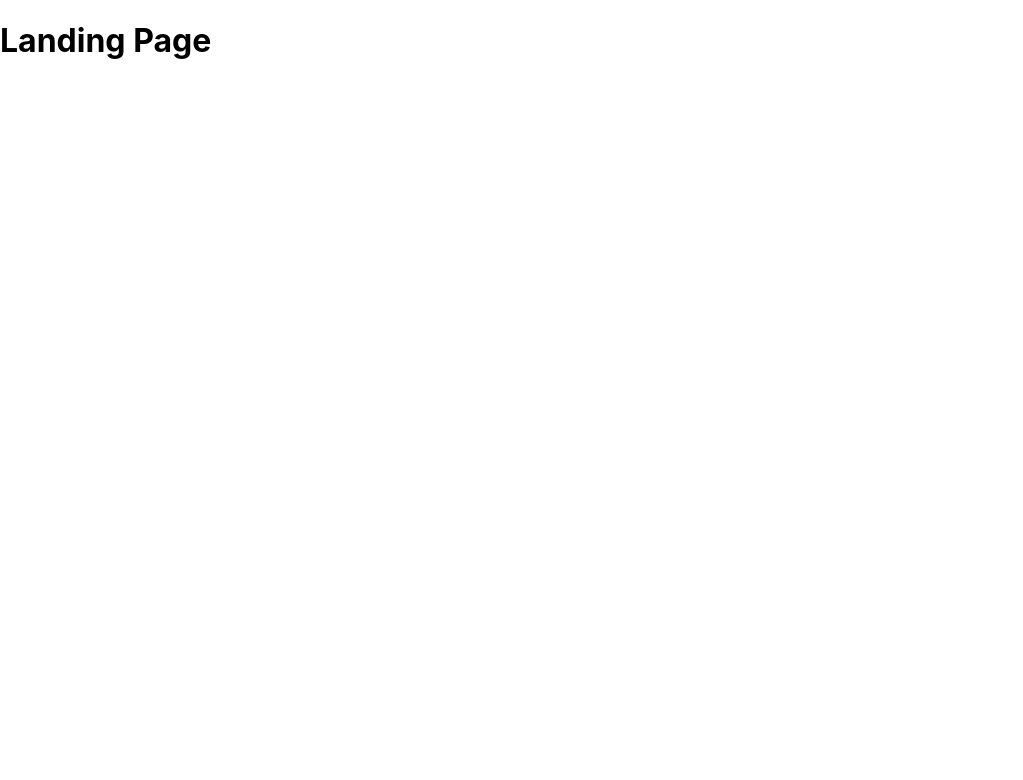
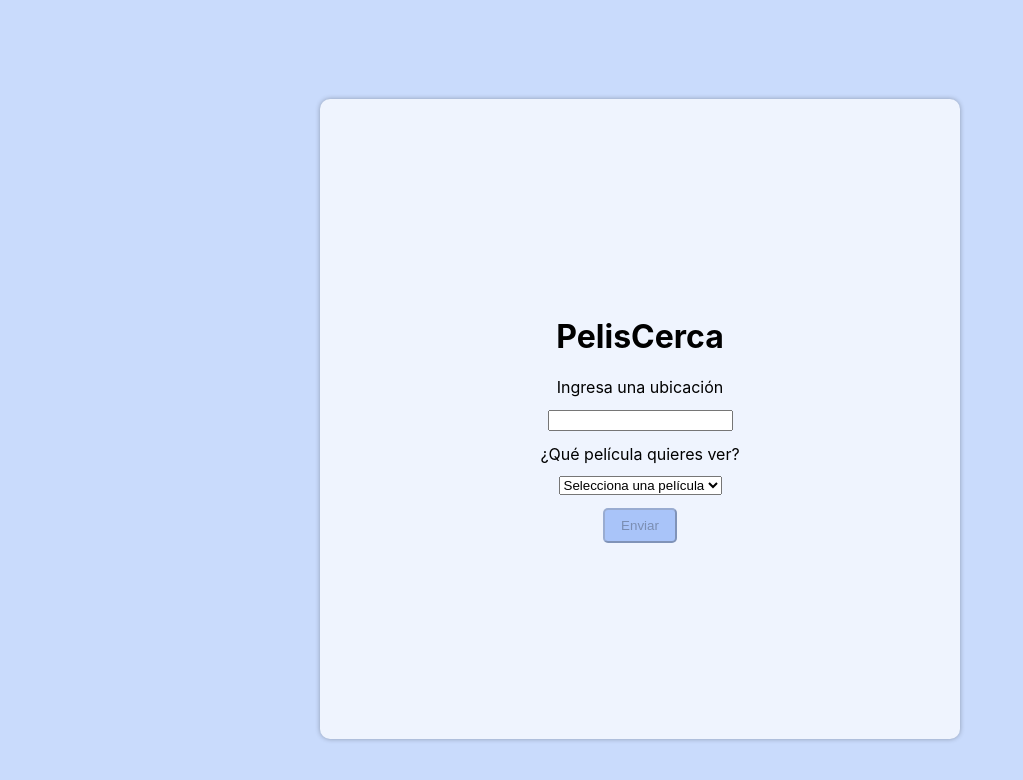
Before and after one commit to mati-gonz/MojoDojoCasaHouse-Frontend, a React (Create React App) app: page / in a window 1280 px wide. Shown: the top 780 px of the page, without its empty margins (0-1023 px from the left). Built offline with nearby package versions, Linux system fonts and the light colour scheme; no server answers.

Commit message:
landing page feature advance

```diff
--- /dev/null
+++ b/src/assets/styles/components/searchForm.css
@@ -0,0 +1,15 @@
+
+.formFields {
+    display: flex;
+    justify-content: center;
+    align-items: center;
+    flex-direction: column;
+    width: 100%;
+    row-gap: 0.8rem;
+}
+
+.submitButton {
+    border-radius: 5px;
+    padding: 0.5rem 1rem 0.5rem 1rem;
+    background-color: #a9c4f9;
+}
--- /dev/null
+++ b/src/assets/styles/views/landing.css
@@ -0,0 +1,22 @@
+
+.elementsContainers {
+    display: flex;
+    justify-content: center;
+    align-items: center;
+    flex-direction: column;
+    background-color: #eff4fe;
+    box-shadow: 0 0 5px rgba(0, 0, 0, 0.3);
+    width: 50%;
+    height: 80vh;
+    margin-top: 3%;
+    border-radius: 10px;
+}
+
+.landingLayout {
+    display: flex;
+    justify-content: center;
+    align-items: center;
+    width: 100%;
+    height: 100vh;
+    background-color: #c9dbfc;
+}
--- /dev/null
+++ b/src/components/searchForm.js
@@ -0,0 +1,60 @@
+import { useState, useRef } from 'react'
+import { Formik, Form, Field, ErrorMessage } from 'formik'
+import * as Yup from 'yup'
+import '../assets/styles/components/searchForm.css'
+
+const SearchForm = () => {
+  const formRef = useRef(null)
+  const [isSubmitting, setIsSubmitting] = useState(false)
+
+  const searchValidationSchema = Yup.object().shape({
+    ubication: Yup.string().required('Debes ingresar una ubicación'),
+    movie: Yup.string().required('Debes elegir una película')
+  })
+
+  const sendForm = (values, { resetForm }) => {
+    setIsSubmitting(true)
+
+    try {
+      console.log(values)
+      setIsSubmitting(false)
+      resetForm()
+    } catch (error) {
+      setIsSubmitting(false)
+      alert('Ocurrió un error al enviar el correo')
+    }
+  }
+
+  return (
+    <div>
+        <div>
+            <Formik
+                initialValues = {{ ubication: '', movie: '' }}
+                validationSchema = {searchValidationSchema}
+                onSubmit = {(values, { resetForm }) => sendForm(values, { resetForm })} >
+                {({ isValid, dirty }) => (
+                    <Form ref={formRef} className='formFields'>
+
+                        <label>Ingresa una ubicación</label>
+                        <Field type="input" name="ubication"/>
+                        <ErrorMessage name="ubication" component="div"/>
+
+                        <label>¿Qué película quieres ver?</label>
+                        <Field as="select" name="movie">
+                            <option value="">Selecciona una película</option>
+                            <option value="toy story">Toy Story</option>
+                            <option value="buscando a nemo">Buscando a Nemo</option>
+                            <option value="cars">Cars</option>
+                        </Field>
+                        <ErrorMessage name="movie" component="div"/>
+
+                        <button className='submitButton' disabled={isSubmitting || !(isValid && dirty)} type="submit">{isSubmitting ? 'Enviando...' : 'Enviar'}</button>
+                    </Form>
+                )}
+            </Formik>
+        </div>
+    </div>
+  )
+}
+
+export default SearchForm
--- a/src/views/Landing.js
+++ b/src/views/Landing.js
@@ -1,8 +1,29 @@
+import '../assets/styles/views/landing.css'
+import SearchForm from '../components/searchForm'
+
 const Landing = () => {
+  if (navigator.geolocation) {
+    navigator.geolocation.getCurrentPosition(success, error)
+  } else {
+    console.log('Geolocation not supported')
+  }
+
+  function success (position) {
+    const latitude = position.coords.latitude
+    const longitude = position.coords.longitude
+    console.log(`Latitude: ${latitude}, Longitude: ${longitude}`)
+  }
+
+  function error () {
+    console.log('Unable to retrieve your location')
+  }
   return (
-        <div>
-            <h1>Landing Page</h1>
+    <div className='landingLayout'>
+        <div className='elementsContainers'>
+            <h1>PelisCerca</h1>
+            <SearchForm />
         </div>
+    </div>
   )
 }
 
```
